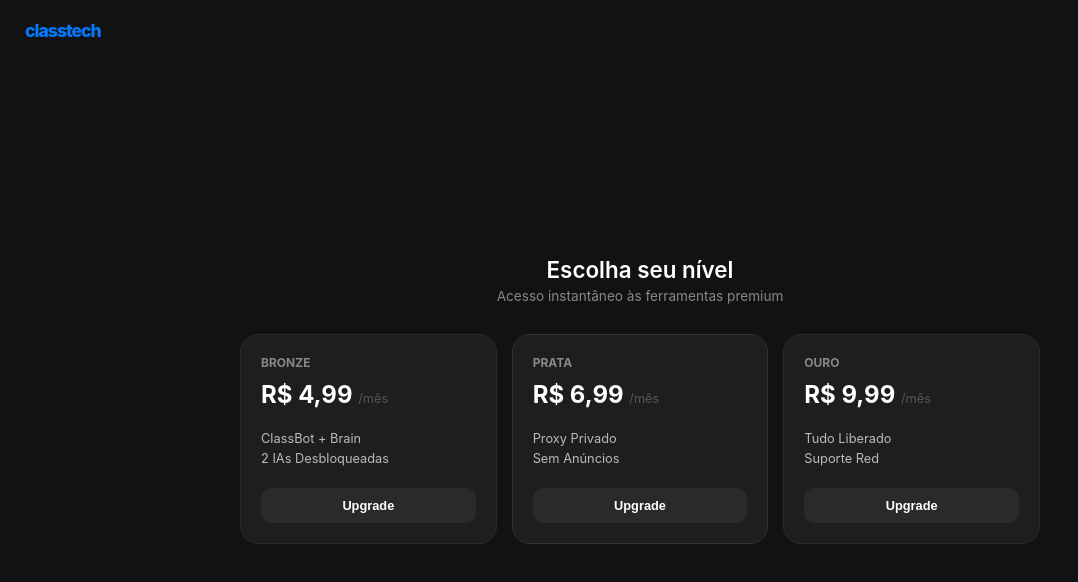
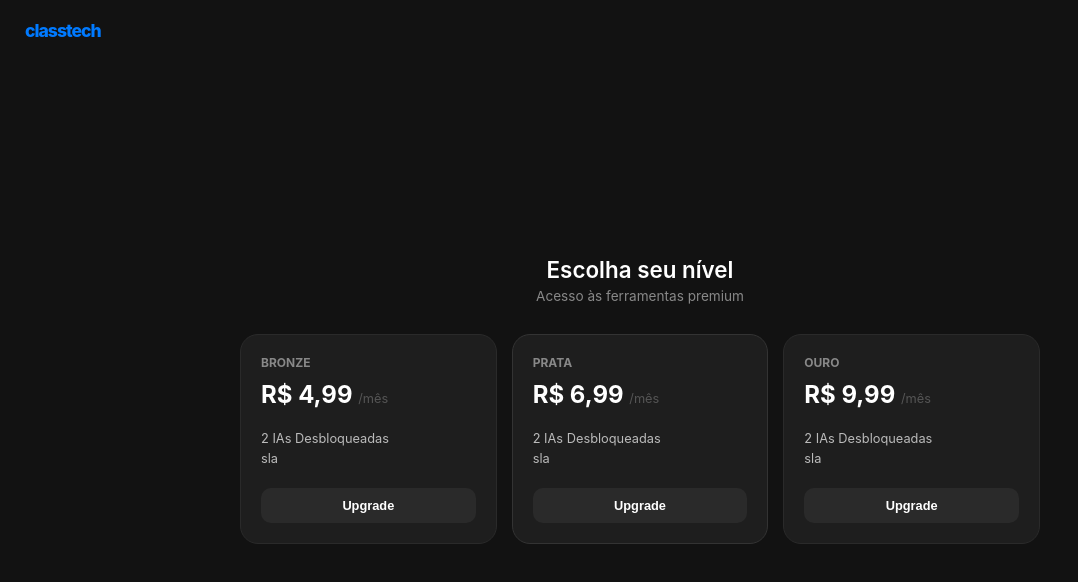
Before and after one commit to nickMzBR/Classtech, a plain HTML site: page index.html in a window 1280 px wide. Shown: the whole page, without its empty margins (0-1078 px from the left). Drawn offline with Linux system fonts and the light colour scheme.

Commit message:
Atualizar o index.html

```diff
--- a/index.html
+++ b/index.html
@@ -150,7 +150,7 @@
     <div class="main-wrapper">
         <header>
             <h2>Escolha seu nível</h2>
-            <p>Acesso instantâneo às ferramentas premium</p>
+            <p>Acesso às ferramentas premium</p>
         </header>
 
         <div class="pricing-grid">
@@ -158,8 +158,8 @@
                 <div class="plan-name">Bronze</div>
                 <div class="plan-price">R$ 4,99 <span>/mês</span></div>
                 <ul class="features">
-                    <li>ClassBot + Brain</li>
-                    <li>2 IAs Desbloqueadas</li>
+          <li>2 IAs Desbloqueadas</li>
+          <li>sla</li>
                 </ul>
                 <button class="btn-pay">Upgrade</button>
             </div>
@@ -168,8 +168,8 @@
                 <div class="plan-name">Prata</div>
                 <div class="plan-price">R$ 6,99 <span>/mês</span></div>
                 <ul class="features">
-                    <li>Proxy Privado</li>
-                    <li>Sem Anúncios</li>
+          <li>2 IAs Desbloqueadas</li>
+          <li>sla</li>
                 </ul>
                 <button class="btn-pay">Upgrade</button>
             </div>
@@ -178,8 +178,8 @@
                 <div class="plan-name">Ouro</div>
                 <div class="plan-price">R$ 9,99 <span>/mês</span></div>
                 <ul class="features">
-                    <li>Tudo Liberado</li>
-                    <li>Suporte Red</li>
+          <li>2 IAs Desbloqueadas</li>
+          <li>sla</li>
                 </ul>
                 <button class="btn-pay">Upgrade</button>
             </div>
```
